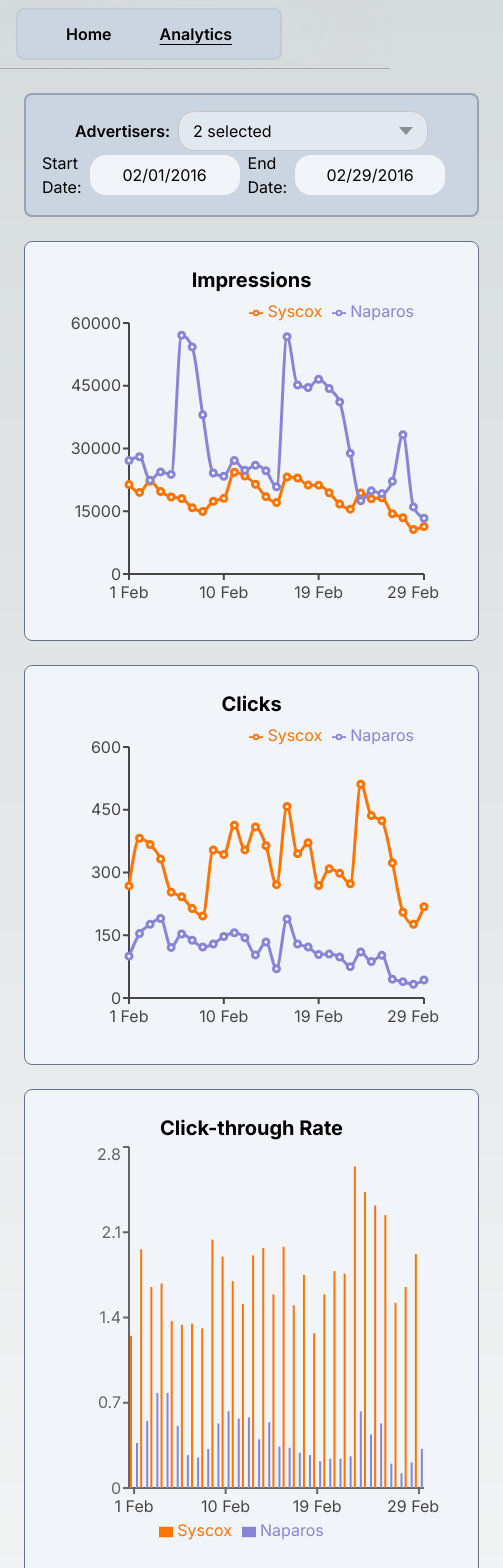
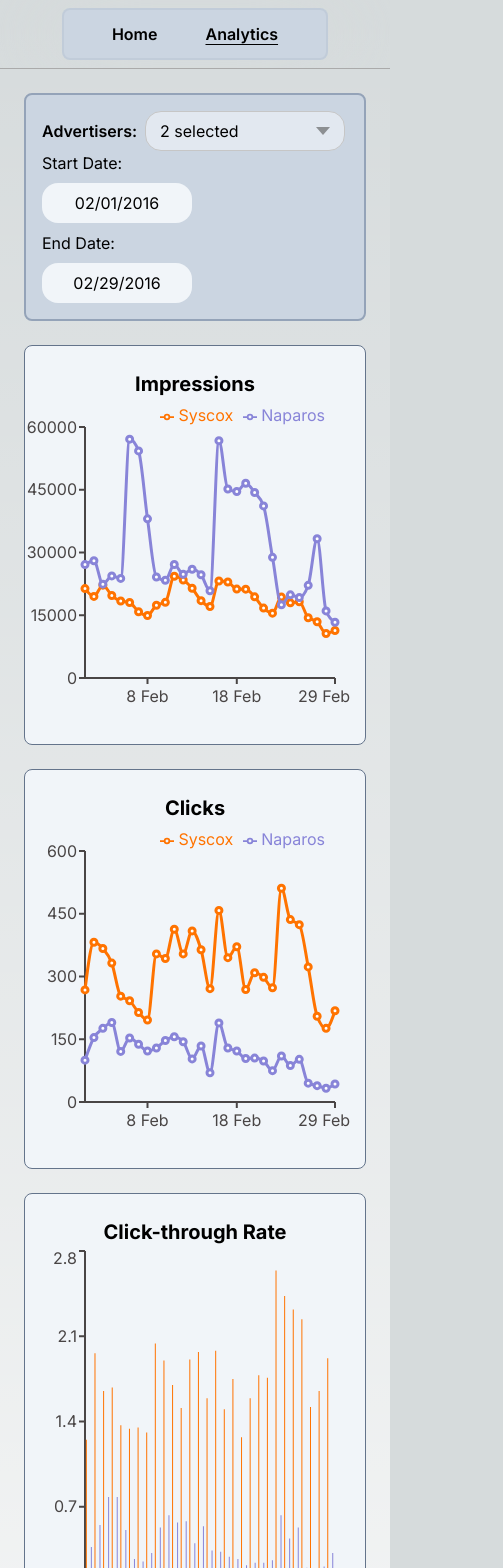
Before and after one commit to cdr7299/ad-anayltics-dash, a Next.js app: page /analytics in a window 390 px wide. Shown: the top 1568 px of the page, 503 px wide, since content can reach past the window. Built offline with nearby package versions, Linux system fonts and the light colour scheme.

Commit message:
feat: add responsiveness, dark theme css

```diff
--- a/app/analytics/_components/charts/_components/ad-clicks-plot/ad-clicks-plot.tsx
+++ b/app/analytics/_components/charts/_components/ad-clicks-plot/ad-clicks-plot.tsx
@@ -66,7 +66,6 @@ const LineChartPlot = ({
           margin={{
             top: 5,
             right: 30,
-            left: 20,
             bottom: 5,
           }}
         >
--- a/app/analytics/_components/charts/_components/ad-impressions-plot/ad-impressions-plot.tsx
+++ b/app/analytics/_components/charts/_components/ad-impressions-plot/ad-impressions-plot.tsx
@@ -61,7 +61,6 @@ const LineChartPlot = ({
           margin={{
             top: 5,
             right: 30,
-            left: 20,
             bottom: 5,
           }}
         >
--- a/app/analytics/_components/charts/_components/ctr-bar-plot/ctr-bar-plot.tsx
+++ b/app/analytics/_components/charts/_components/ctr-bar-plot/ctr-bar-plot.tsx
@@ -56,12 +56,16 @@ const BarChartPlot = ({
           margin={{
             top: 5,
             right: 30,
-            left: 20,
             bottom: 5,
           }}
         >
-          <XAxis dataKey="date" tick={renderCustomLabel} strokeWidth={2} />
-          <YAxis strokeWidth={2} />
+          <XAxis
+            dataKey="date"
+            tick={renderCustomLabel}
+            strokeWidth={2}
+            stroke="#494545"
+          />
+          <YAxis strokeWidth={2} stroke="#494545" />
           <Tooltip content={<CustomTooltip />} />
           <Legend />
           {advertisers.map((advertiser, index) => (
--- a/app/analytics/_components/charts/_components/custom-tooltip.tsx
+++ b/app/analytics/_components/charts/_components/custom-tooltip.tsx
@@ -8,7 +8,7 @@ const CustomTooltip = ({
 }: TooltipProps<number, string>) => {
   if (active) {
     return (
-      <div className="bg-white/90 border-2 border-slate-200 p-4 rounded-lg">
+      <div className="bg-white/90 dark:bg-black/90 border-2 border-slate-200 dark:border-slate-500 p-4 rounded-lg">
         <h3 className="w-full text-center text-lg mb-2 font-bold">
           {getFormattedDate(label)}
         </h3>
--- a/app/analytics/_components/charts/charts.tsx
+++ b/app/analytics/_components/charts/charts.tsx
@@ -49,7 +49,7 @@ const Charts = () => {
 
   return (
     <div className="size-full flex flex-col px-6 py-6">
-      <section className="sticky top-0 w-full rounded-lg bg-slate-300 z-50 px-4 py-4 flex md:flex-row flex-col justify-between items-center border-2 border-slate-400 ">
+      <section className="md:sticky md:top-0 w-full rounded-lg bg-slate-300 dark:bg-slate-500 z-50 px-4 py-4 flex md:flex-row flex-col justify-between md:items-center border-2 border-slate-400 ">
         <div className="flex gap-2 items-center">
           <span className="font-semibold"> Advertisers: </span>
           <MultiSelect
@@ -59,7 +59,7 @@ const Charts = () => {
             }
           />
         </div>
-        <div className="flex gap-2 items-center mr-4">
+        <div className="flex flex-col md:flex-row gap-2 md:items-center mr-4">
           <span> Start Date: </span>
           <DatePicker
             selected={startDate}
@@ -85,25 +85,25 @@ const Charts = () => {
         </div>
       </section>
       <section className="flex flex-col md:flex-row mt-6 gap-6">
-        <div className="md:w-1/2 h-[400px] bg-slate-100 border-[1px] border-slate-500 rounded-lg p-6">
+        <div className="md:w-1/2 h-[400px] bg-slate-100 dark:bg-slate-500 border-[1px] border-slate-500 rounded-lg py-6 md:p-6">
           <h2 className="w-full text-center font-bold text-xl">Impressions</h2>
           <AdImpressions advertiserData={advertiserData} />
         </div>
 
-        <div className="md:w-1/2 h-[400px] bg-slate-100 border-[1px] border-slate-500 rounded-lg p-6">
+        <div className="md:w-1/2 h-[400px] bg-slate-100 dark:bg-slate-500 border-[1px] border-slate-500 rounded-lg md:p-6 py-6">
           <h2 className="w-full text-center font-bold text-xl">Clicks</h2>
           <AdClicks advertiserData={advertiserData} />
         </div>
       </section>
 
       <section className="flex flex-col my-6 gap-6">
-        <div className=" w-full h-[500px] bg-slate-100 border-[1px] border-slate-500 rounded-lg p-6">
+        <div className=" w-full h-[500px] bg-slate-100 dark:bg-slate-500 border-[1px] border-slate-500 rounded-lg md:p-6 py-6">
           <h2 className="w-full text-center font-bold text-xl">
             Click-through Rate
           </h2>
           <BarChartPlot advertiserData={advertiserData} />
         </div>
-        <div className=" w-full h-[650px] bg-slate-100 border-[1px] border-slate-500 rounded-lg p-6">
+        <div className=" w-full h-[650px] bg-slate-100 dark:bg-slate-500 border-[1px] border-slate-500 rounded-lg md:p-6 py-6">
           <h2 className="w-full text-center font-bold text-xl mb-4">
             Total impressions by Country
           </h2>
--- a/app/analytics/_components/charts/custom-date-picker-input.tsx
+++ b/app/analytics/_components/charts/custom-date-picker-input.tsx
@@ -6,7 +6,7 @@ const CustomDatePickerInput = ({
   onClick: (event: React.MouseEvent<HTMLButtonElement, MouseEvent>) => void;
 }) => (
   <button
-    className="px-2 bg-slate-100 w-[150px] flex items-center justify-center py-2 rounded-2xl"
+    className="px-2 bg-slate-100 w-[150px] flex items-center justify-center py-2 rounded-2xl dark:text-black"
     onClick={onClick}
   >
     {value}
--- a/components/navbar/components/nav-links.tsx
+++ b/components/navbar/components/nav-links.tsx
@@ -6,7 +6,7 @@ const NavLinks = () => {
   const pathName = usePathname();
 
   return (
-    <ul className="flex gap-4 items-center justify-center text-base font-semibold bg-slate-300 border-slate-400/20 border-2 py-1 rounded-lg px-8">
+    <ul className="flex gap-4 items-center justify-center text-base font-semibold bg-slate-300 dark:bg-slate-700 border-slate-400/20 border-2 py-1 rounded-lg px-8">
       <Link
         href="/"
         className={`px-4 py-2 rounded-md hover:bg-red-400/60 transition duration-500 underline-offset-4 ${
--- a/components/navbar/navbar.tsx
+++ b/components/navbar/navbar.tsx
@@ -3,7 +3,7 @@ import NavLinks from "./components/nav-links";
 import Button from "../ui/button";
 const Navbar = () => (
   <>
-    <nav className="flex w-full justify-between items-center px-4 py-2 border-b-[1px] border-[#aaa] text-primary-foreground backdrop-blur-3xl">
+    <nav className="flex w-full justify-center md:justify-between  items-center px-4 py-2 border-b-[1px] border-[#aaa] text-primary-foreground backdrop-blur-3xl">
       <Image
         className="hidden md:block"
         height={100}
@@ -12,7 +12,7 @@ const Navbar = () => (
         alt="brand"
       />
       <NavLinks />
-      <Button disabled className="w-[150px] invisible">
+      <Button disabled className="w-[150px] invisible hidden md:block">
         Login
       </Button>
     </nav>
--- a/components/ui/multi-select/multi-select.module.css
+++ b/components/ui/multi-select/multi-select.module.css
@@ -5,7 +5,7 @@
 }
 
 .multipleSelect {
-  width: 250px;
+  width: 200px;
   height: 40px;
   border: 1px solid rgb(198, 198, 198);
   display: flex;
@@ -39,7 +39,7 @@
 }
 
 .dropdown {
-  width: 250px;
+  width: 200px;
   position: absolute;
   min-height: 150px;
   margin-top: 4px;
--- a/components/ui/multi-select/multi-select.tsx
+++ b/components/ui/multi-select/multi-select.tsx
@@ -51,7 +51,9 @@ const MultiSelect = ({
         className={styles.multipleSelect}
         onClick={() => setToggleOpen((toggle) => !toggle)}
       >
-        <div className={styles.placeholder}>{placeholderText}</div>
+        <div className={`${styles.placeholder} dark:text-black`}>
+          {placeholderText}
+        </div>
         <div
           className={`${styles.icon} ${
             toggleOpen ? styles.triangleUp : styles.triangleDown
@@ -61,7 +63,7 @@ const MultiSelect = ({
       {toggleOpen && (
         <div className={styles.dropdown}>
           {data.map((d) => (
-            <div key={d} className={styles.dropdownItem}>
+            <div key={d} className={`${styles.dropdownItem} dark:text-black`}>
               <input
                 type="checkbox"
                 id={d}
@@ -69,6 +71,7 @@ const MultiSelect = ({
                 value={d}
                 onChange={handleChange}
                 checked={selectedItems.includes(d)}
+                className="dark:text-black"
               />
               <label htmlFor={d} className="label w-full">
                 {d}
```
